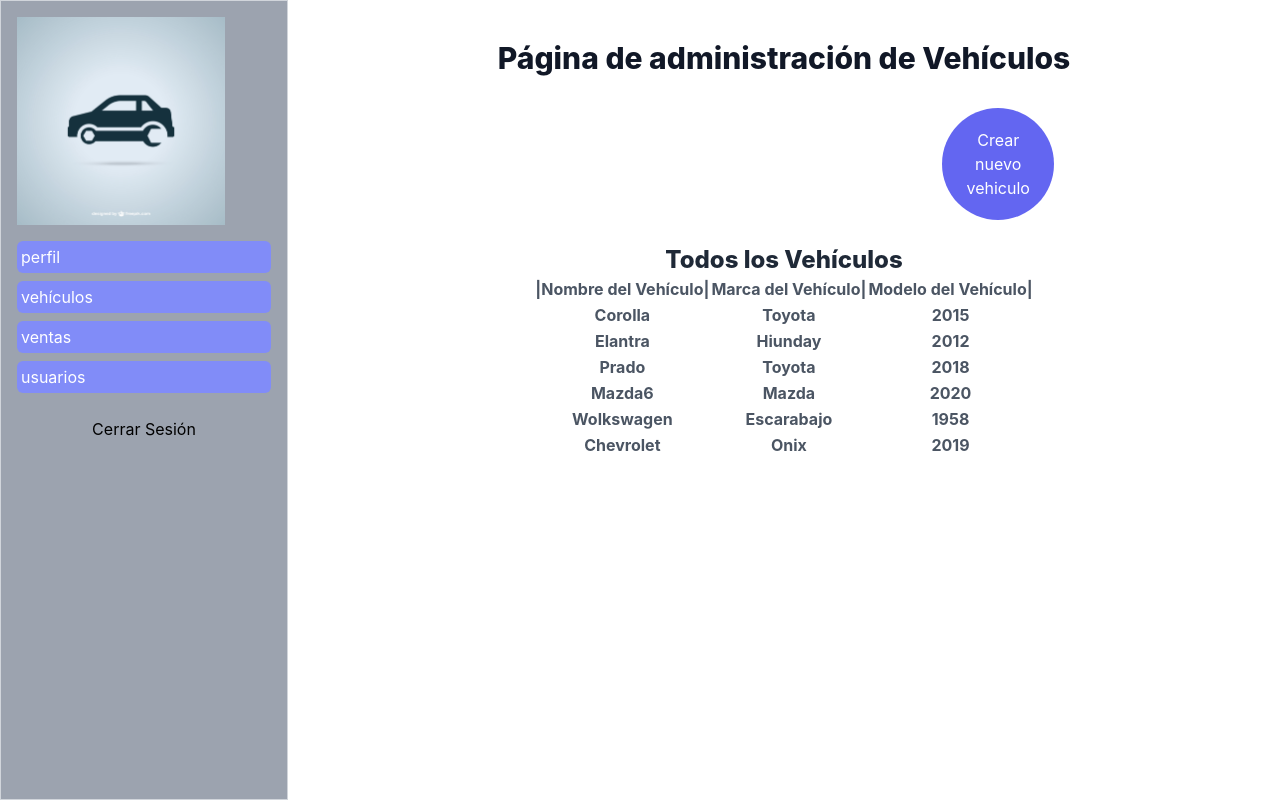
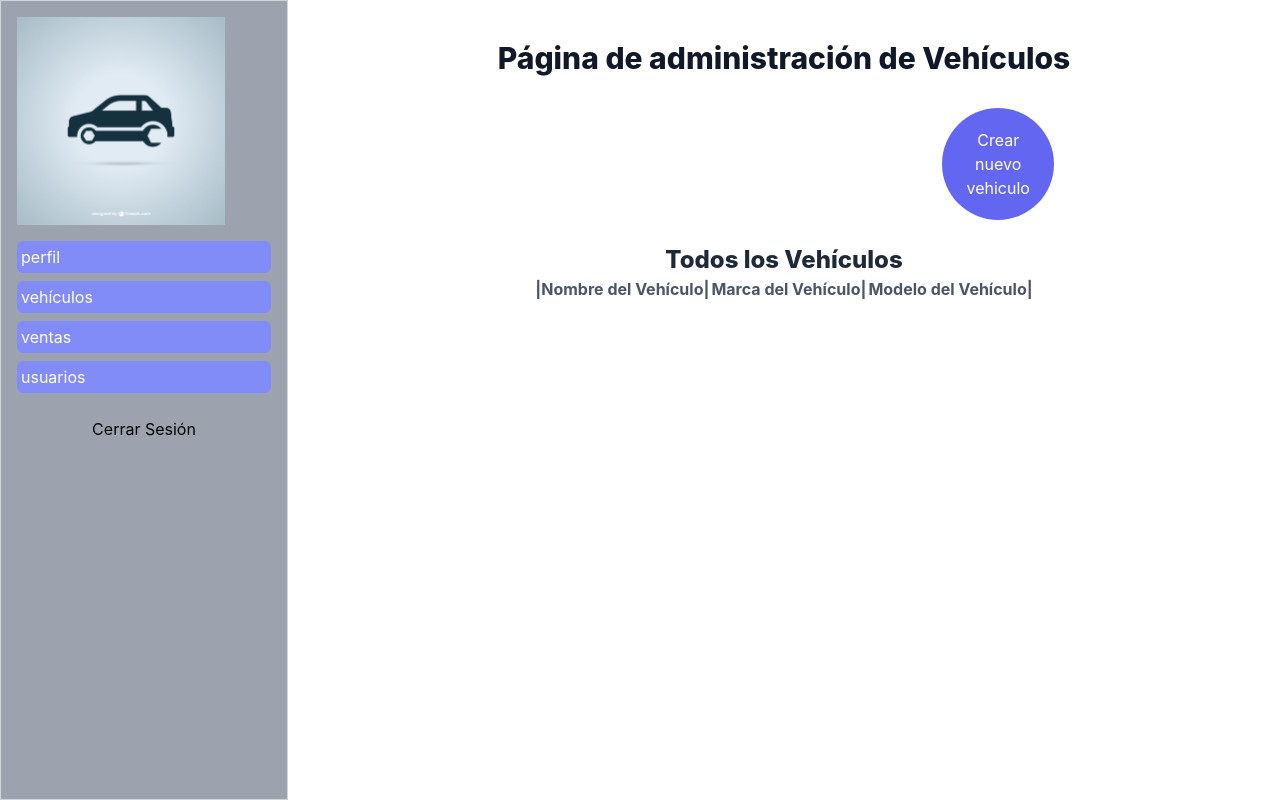
Before and after one commit to Mauricio-Projects/concesionario-multimarcas, a React (Create React App) app: page /admin/vehiculos in a window 1280 px wide. Built offline with nearby package versions, Linux system fonts and the light colour scheme.

Commit message:
Se descarga axios

```diff
--- a/package.json
+++ b/package.json
@@ -9,6 +9,7 @@
     "@testing-library/jest-dom": "^5.16.4",
     "@testing-library/react": "^13.3.0",
     "@testing-library/user-event": "^13.5.0",
+    "axios": "^0.27.2",
     "react": "^18.2.0",
     "react-dom": "^18.2.0",
     "react-icons": "^4.4.0",
--- a/src/pages/Admin/Vehiculos.jsx
+++ b/src/pages/Admin/Vehiculos.jsx
@@ -2,38 +2,9 @@
 import { useRef } from 'react';
 import { ToastContainer, toast } from 'react-toastify';
 import 'react-toastify/dist/ReactToastify.css';
+import axios from 'axios';
 
 const vehiculosBackend = [
-  {
-    nombre: "Corolla",
-    marca: "Toyota",
-    modelo: 2015
-  },
-  {
-    nombre: "Elantra",
-    marca: "Hiunday",
-    modelo: 2012
-  },
-  {
-    nombre: "Prado",
-    marca: "Toyota",
-    modelo: 2018
-  },
-  {
-    nombre: "Mazda6",
-    marca: "Mazda",
-    modelo: 2020
-  },
-  {
-    nombre: "Wolkswagen",
-    marca: "Escarabajo",
-    modelo: 1958
-  },
-  {
-    nombre: "Chevrolet",
-    marca: "Onix",
-    modelo: 2019
-  }
 ]
 
 const Vehiculos = () => {
@@ -68,7 +39,7 @@
               setMostrarTabla(!mostrarTabla)
             }}
             className={`text-white ${colorBoton} p-5 rounded-full m-6 w-28 self-end`}>
-             { textoBoton }
+            { textoBoton }
           </button>
       </div>
       { mostrarTabla ? (
@@ -78,7 +49,7 @@
       setMostrarTabla = { setMostrarTabla }
       setVehiculos = { setVehiculos }
       listaVehiculos = { vehiculos }
-       />) }
+      />) }
       <ToastContainer
         position='botton-center'
         autoClose={4000}
@@ -123,11 +94,11 @@
     setMostrarTabla,
     listaVehiculos,
     setVehiculos,
-   }) => {
+  }) => {
 
     const form = useRef(null);
 
-    const submitForm = (e) => {
+    const submitForm =  async(e) => {
       e.preventDefault();
       const fd = new FormData(form.current)
 
@@ -137,13 +108,24 @@
         console.log(nuevoVehiculo)
       });
 
+      const options = {
+        method: 'POST',
+        url: 'https://apimocha.com/carritos/crear',
+        headers: {'Content-Type': 'application/json'},
+        data: {name: nuevoVehiculo.name, brand: nuevoVehiculo.brand, model: nuevoVehiculo.model}
+      };
+
+      await axios.request(options).then(function (response) {
+        console.log(response.data);
+        toast.success('Vehiculo agregado con exito');
+      }).catch(function (error) {
+        console.error(error);
+        toast.error('Error creando un vehiculo');
+      });
+
       setMostrarTabla(true);
-      toast.success('Vehiculo agregado con exito');
-      setVehiculos([...listaVehiculos, nuevoVehiculo]);
       //TODO identificar el caso de exito y mostrar un toast de exito
-      toast.success('Vehiculo agregado con exito');
       //TODO identificar el caso de error y mostrar yn toas de error
-      //toast.error('error creando un vehiculo');
     };
 
     return (
@@ -155,7 +137,7 @@
             <label className='flex flex-col' htmlFor="nombre">
               Nombre del Vehiculo:
               <input
-                name='nombre'
+                name='name'
                 required
                 className='bg-gray-100 border-gray-00 p-2 rounded-lg m-2'
                 type="text"
@@ -165,7 +147,7 @@
             <label className='flex flex-col' htmlFor="marca"> Marca del vehiculo
               <select
                 className='bg-gray-100 border-gray-00 p-2 rounded-lg m-2'
-                name="marca"
+                name="brand"
                 required
                 defaultValue={0}
                 >
@@ -180,10 +162,10 @@
             <label className='flex flex-col items-center' htmlFor="modelo">
               Modelo del Vehiculo
               <input
-              name='modelo'
+              name='model'
               className='bg-gray-100 border-gray-00 p-2 rounded-lg m-2'
               type="number"
-              min={1980}
+              min={1990}
               max={2024}
               placeholder='año' />
             </label>
@@ -196,7 +178,7 @@
         </form>
       </div>
     );
-  };
+};
 
 
 export default Vehiculos;
```
Also changed, not shown: 1 other file (tests, documents, lock files or other folders).
